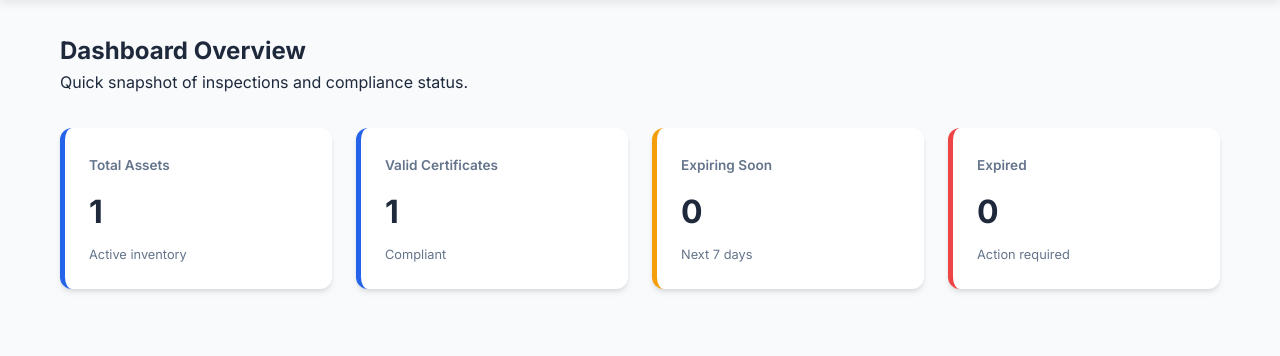
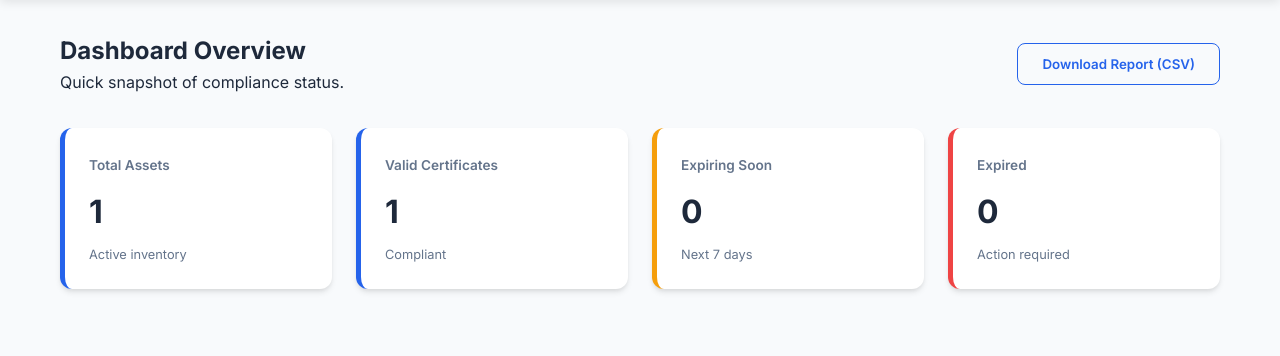
Before and after one commit to Nitish36/3M-Inspection-Testing, a Flask app: page / in a window 1280 px wide, after a click on "Dashboard". Shown: the part 64-420 px from the top of the page. Run offline with Flask 3, Linux system fonts and the light colour scheme.

Commit message:
Final Commit

```diff
--- a/main.py
+++ b/main.py
@@ -1,7 +1,9 @@
-from flask import Flask, render_template, request, jsonify
+from flask import Flask, render_template, request, jsonify, make_response
 import json
 import os
 from datetime import datetime, timedelta
+import csv
+import io
 
 app = Flask(__name__, template_folder='template')
 
@@ -171,5 +173,33 @@ def get_renewals():
     return jsonify(upcoming_renewals)
 
 
+@app.route('/api/export_csv')
+def export_csv():
+    certs = load_data()
+
+    # Create an "in-memory" file
+    output = io.StringIO()
+    writer = csv.writer(output)
+
+    # 1. Write the Header Row
+    writer.writerow(['Asset ID', 'Certificate Type', 'Status', 'Expiry Date'])
+
+    # 2. Write the Data Rows
+    for c in certs:
+        writer.writerow([
+            c.get('id', 'N/A'),
+            c.get('type', 'N/A'),
+            c.get('status', 'N/A'),
+            c.get('expiry_date', 'N/A')
+        ])
+
+    # 3. Create the response
+    response = make_response(output.getvalue())
+    response.headers["Content-Disposition"] = "attachment; filename=safety_report.csv"
+    response.headers["Content-type"] = "text/csv"
+
+    return response
+
+
 if __name__ == '__main__':
     app.run(debug=True)
--- a/static/script.js
+++ b/static/script.js
@@ -238,19 +238,34 @@ async function stopScanner() {
 
 // Logic to find the certificate after scanning
 async function searchByBarcode(id) {
-    const response = await fetch('/api/certificates');
-    const certs = await response.json();
+  const response = await fetch('/api/certificates');
+  const certs = await response.json();
+  const found = certs.find(c => c.id === id);
 
-    // Find the specific certificate matching the barcode
-    const found = certs.find(c => c.id === id);
+  const detailsDiv = document.getElementById('scanner-details');
 
-    if (found) {
-        alert(`Found: ${found.type} (Status: ${found.status})`);
-        // You could also redirect them to the certificates tab to see it
-        showSection('certificates');
-    } else {
-        alert("Certificate ID not found in system.");
-    }
+  if (found) {
+      // Fill the card with data
+      document.getElementById('res-type').innerText = found.type;
+      document.getElementById('res-id').innerText = found.id;
+      document.getElementById('res-status').innerText = found.status;
+      document.getElementById('res-status').style.color = found.status === 'Valid' ? '#10b981' : '#ef4444';
+      document.getElementById('res-expiry').innerText = found.expiry_date || 'N/A';
+
+      // Set up the Renew button inside the result card
+      const renewBtn = document.getElementById('res-renew-btn');
+      renewBtn.onclick = () => renewCertificate(found.id);
+
+      detailsDiv.classList.remove('hidden'); // Show the card
+  } else {
+      alert("System Error: Asset ID not found.");
+      detailsDiv.classList.add('hidden');
+  }
+}
+
+function exportData() {
+  // This simply opens the Flask URL, which triggers a file download in the browser
+  window.location.href = '/api/export_csv';
 }
 
 // --- INITIALIZATION ---
--- a/template/index.html
+++ b/template/index.html
@@ -49,10 +49,13 @@
 
     <!-- DASHBOARD SECTION -->
     <section id="dashboard" class="hidden">
-        <div class="section-header">
+      <div class="section-header" style="display: flex; justify-content: space-between; align-items: center;">
+        <div>
             <h2>Dashboard Overview</h2>
-            <p>Quick snapshot of inspections and compliance status.</p>
+            <p>Quick snapshot of compliance status.</p>
         </div>
+        <button onclick="exportData()" class="btn-outline" style="width: auto;">Download Report (CSV)</button>
+    </div>
 
         <div class="grid">
             <div class="stat-card">
@@ -131,6 +134,29 @@
             <button id="stop-scan" class="hidden" onclick="stopScanner()" style="background: var(--danger);">Stop Camera</button>
             <button id="start-scan" onclick="startScanner()">Start Scanning</button>
         </div>
+        <div id="scanner-details" class="hidden" style="margin-top: 20px;">
+          <div class="card" style="border-top: 5px solid var(--secondary); text-align: left;">
+              <h3 id="res-type" style="margin-bottom: 5px;">---</h3>
+              <p style="font-size: 0.9rem; color: var(--text-light);">Asset ID: <span id="res-id" style="color: var(--text-dark); font-weight: 600;">---</span></p>
+              <hr style="margin: 15px 0; border: 0; border-top: 1px solid var(--border);">
+
+              <div class="grid" style="grid-template-columns: 1fr 1fr;">
+                  <div>
+                      <p style="font-size: 0.8rem; color: var(--text-light);">Status</p>
+                      <p id="res-status" style="font-weight: 700;">---</p>
+                  </div>
+                  <div>
+                      <p style="font-size: 0.8rem; color: var(--text-light);">Expiry Date</p>
+                      <p id="res-expiry" style="font-weight: 700;">---</p>
+                  </div>
+              </div>
+
+              <div style="margin-top: 20px; display: flex; gap: 10px;">
+                  <button id="res-renew-btn" class="btn-block">Renew Now</button>
+                  <button onclick="document.getElementById('scanner-details').classList.add('hidden')" class="btn-outline">Close</button>
+              </div>
+          </div>
+      </div>
     </div>
 </section>
 
```
